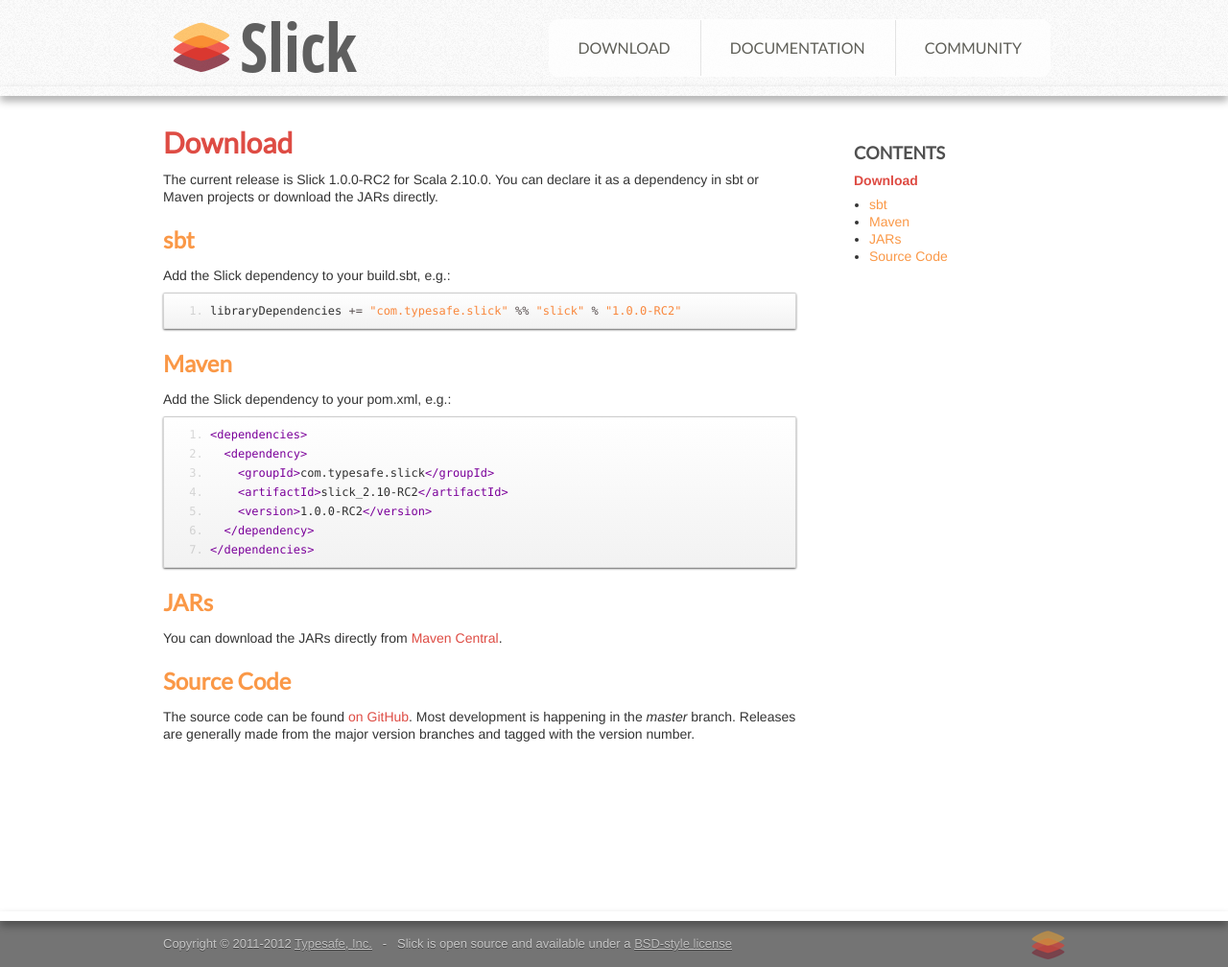
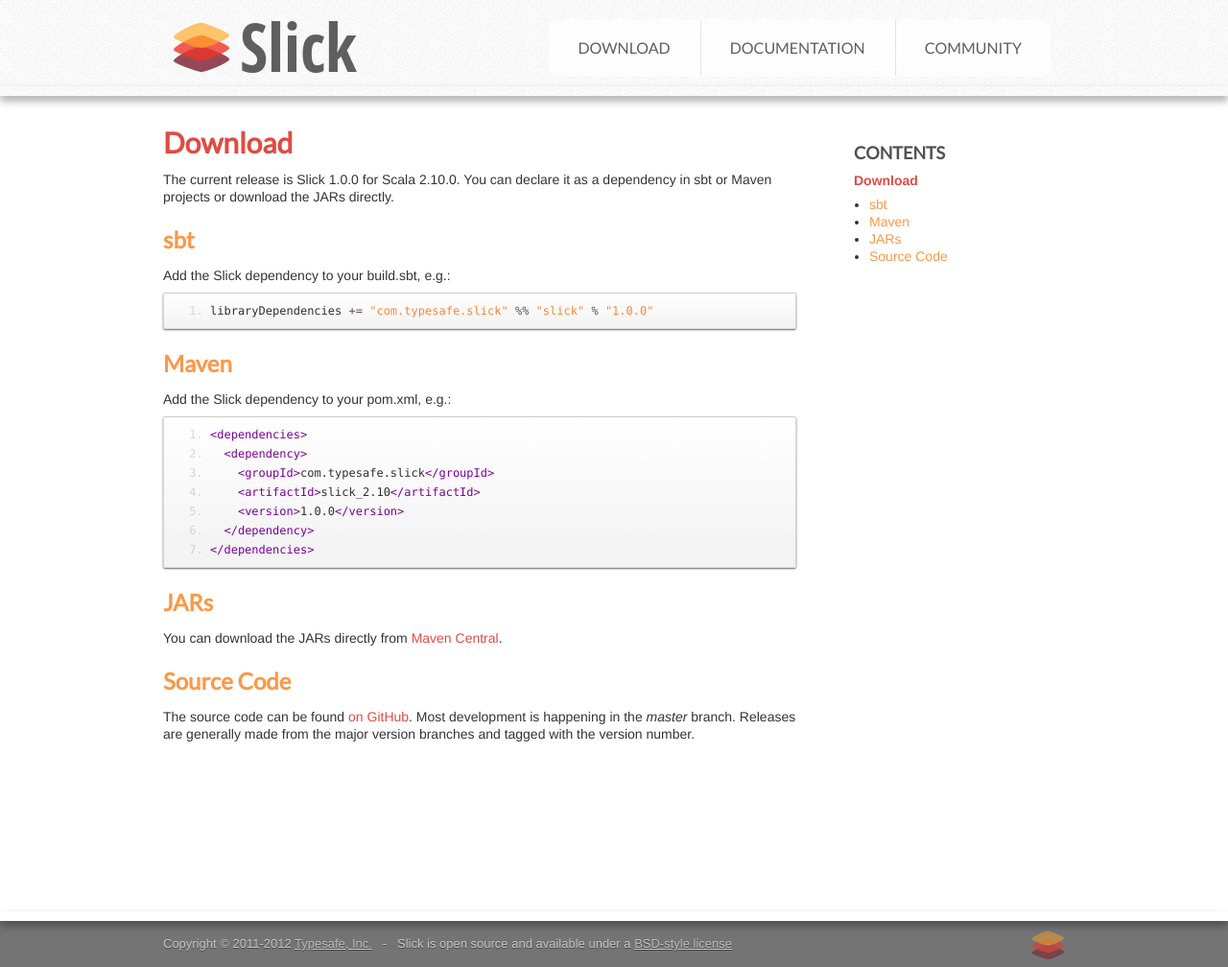
Before and after one commit to slick/slick.github.com, a Jekyll site: the page built from download/index.md, in a window 1280 px wide. Shown: the whole page at 96% size. Built offline with Jekyll 4.4.1, drawn with Linux system fonts in a browser that asks for light colours.

Commit message:
Slick 1.0.0 release

```diff
--- a/download/index.md
+++ b/download/index.md
@@ -3,7 +3,7 @@
 title: Download
 ---
 
-The current release is Slick 1.0.0-RC2 for Scala 2.10.0.
+The current release is Slick 1.0.0 for Scala 2.10.0.
 You can declare it as a dependency in sbt or Maven projects or download the
 JARs directly.
 
@@ -11,7 +11,7 @@
 
 Add the Slick dependency to your build.sbt, e.g.:
 
-    libraryDependencies += "com.typesafe.slick" %% "slick" % "1.0.0-RC2"
+    libraryDependencies += "com.typesafe.slick" %% "slick" % "1.0.0"
 
 ## Maven
 
@@ -20,8 +20,8 @@
     <dependencies>
       <dependency>
         <groupId>com.typesafe.slick</groupId>
-        <artifactId>slick_2.10-RC2</artifactId>
-        <version>1.0.0-RC2</version>
+        <artifactId>slick_2.10</artifactId>
+        <version>1.0.0</version>
       </dependency>
     </dependencies>
 
```
Also changed, not shown: docs/index.md (+5 -2 lines), news/_posts/2013-02-07-slick-1.0.0-released.md (added, +70 -0 lines).
